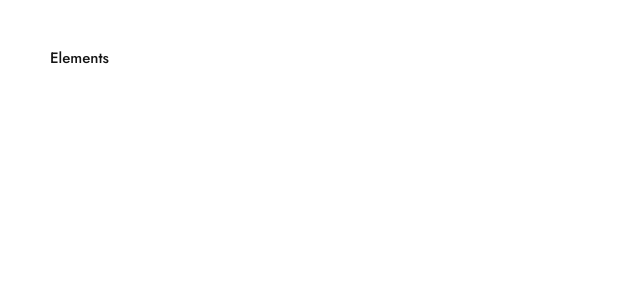
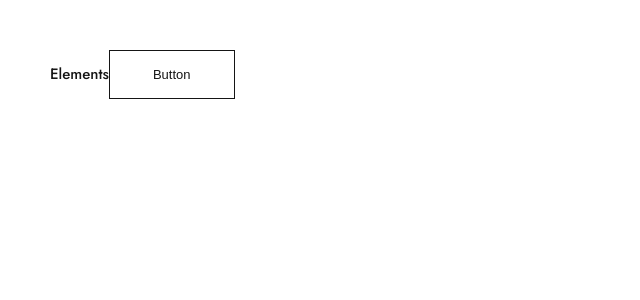
Before and after one commit to ragnvaldr9/zonex-next, a Next.js app: page / in a window 1280 px wide. Shown: the top 300 px of the page, without its empty margins (0-640 px from the left). Built offline with nearby package versions, Linux system fonts and the light colour scheme.

Commit message:
Button component

```diff
--- /dev/null
+++ b/components/_ui-elements/Button/Button.tsx
@@ -0,0 +1,40 @@
+import Link from 'next/link'
+import clsx from 'clsx'
+import css from './button.module.scss'
+
+type TButton = {
+  type?: 'button' | 'link'
+  to?: string
+  className?: string
+  children: string
+  theme?: 'light' | 'dark'
+}
+
+const Button: React.FC<TButton> = ({
+  type = 'button',
+  to = '/',
+  className,
+  theme = 'dark',
+  children
+}) => {
+
+  const classes = clsx(
+    css.button,
+    theme === 'dark' && '_dark',
+    theme === 'light' && '_light',
+    !!className && className
+  )
+
+  switch (type) {
+    case 'button':
+      return <button className={classes}>{children}</button>
+    case 'link':
+      return (
+        <Link href={to} passHref>
+          <a className={classes}>{children}</a>
+        </Link>
+      )
+  }
+}
+
+export default Button
--- /dev/null
+++ b/components/_ui-elements/Button/button.module.scss
@@ -0,0 +1,27 @@
+.button {
+  display: inline-block;
+  padding: 16px 43px;
+  font-size: 13px;
+  cursor: pointer;
+  border: 1px solid var(--color-dark);
+  transition: color 0.3s, background-color 0.3s;
+
+  &[class~='_dark'] {
+    color: var(--color-white);
+    background-color: var(--color-dark);
+    &:hover {
+      color: var(--color-dark);
+      background-color: transparent;
+    }
+  }
+
+  &[class~='_light'] {
+    color: var(--color-dark);
+    background-color: transparent;
+    transition: 0.3s;
+    &:hover {
+      color: var(--color-white);
+      background-color: var(--color-dark);
+    }
+  }
+}
--- a/package.json
+++ b/package.json
@@ -7,6 +7,7 @@
     "start": "next start"
   },
   "dependencies": {
+    "clsx": "^1.1.1",
     "next": "latest",
     "node-fetch": "^2.6.1",
     "react": "^16.9.0",
--- a/pages/index.tsx
+++ b/pages/index.tsx
@@ -1,3 +1,4 @@
+import Button from "../components/_ui-elements/Button/Button"
 import MainLink from "../components/_ui-elements/MainLink/MainLik"
 
 const Index = () => {
@@ -5,6 +6,7 @@ const Index = () => {
   return (
     <>
       <MainLink to='/'>Elements</MainLink>
+      <Button theme='light'>Button</Button>
     </>
   )
 }
```
Also changed, not shown: 1 other file (tests, documents, lock files or other folders).
